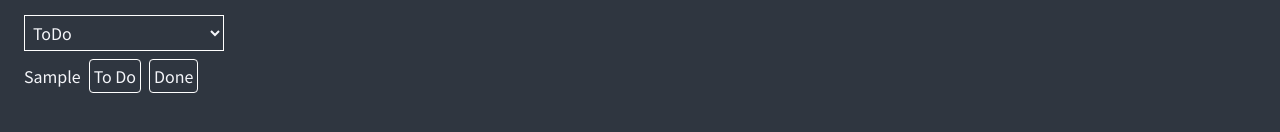
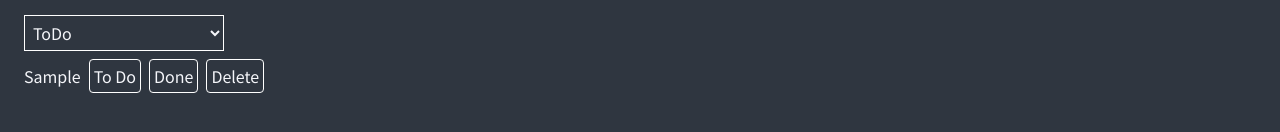
Before and after one commit to k-sang-soo/k-sang-soo-Step-2.-typescript-todo-list, a React (Create React App) app: page / in a window 1280 px wide. Both pictures are taken after typing "Sample" into the empty fields and a click on the button "추가". Shown: the part 184-316 px from the top of the page. Built offline with nearby package versions, Linux system fonts and the light colour scheme.

Commit message:
feat : to-do-list 삭제 버튼 제작 중...

```diff
--- a/src/components/ToDo.tsx
+++ b/src/components/ToDo.tsx
@@ -17,6 +17,14 @@ function ToDo({ text, category, id }: IToDoData) {
       );
     });
   };
+
+  const DeleteToDo = () => {
+    setToDos((oldToDos) => {
+      console.log("oldToDos", oldToDos);
+      return oldToDos;
+    });
+  };
+
   return (
     <li style={{ marginTop: "8px" }}>
       <span style={{ marginRight: "8px" }}>{text}</span>
@@ -63,6 +71,17 @@ function ToDo({ text, category, id }: IToDoData) {
           Done
         </button>
       )}
+      <button
+        onClick={DeleteToDo}
+        style={{
+          marginRight: "8px",
+          padding: "4px",
+          border: "1px solid #FFF",
+          borderRadius: "4px",
+        }}
+      >
+        Delete
+      </button>
     </li>
   );
 }
```
